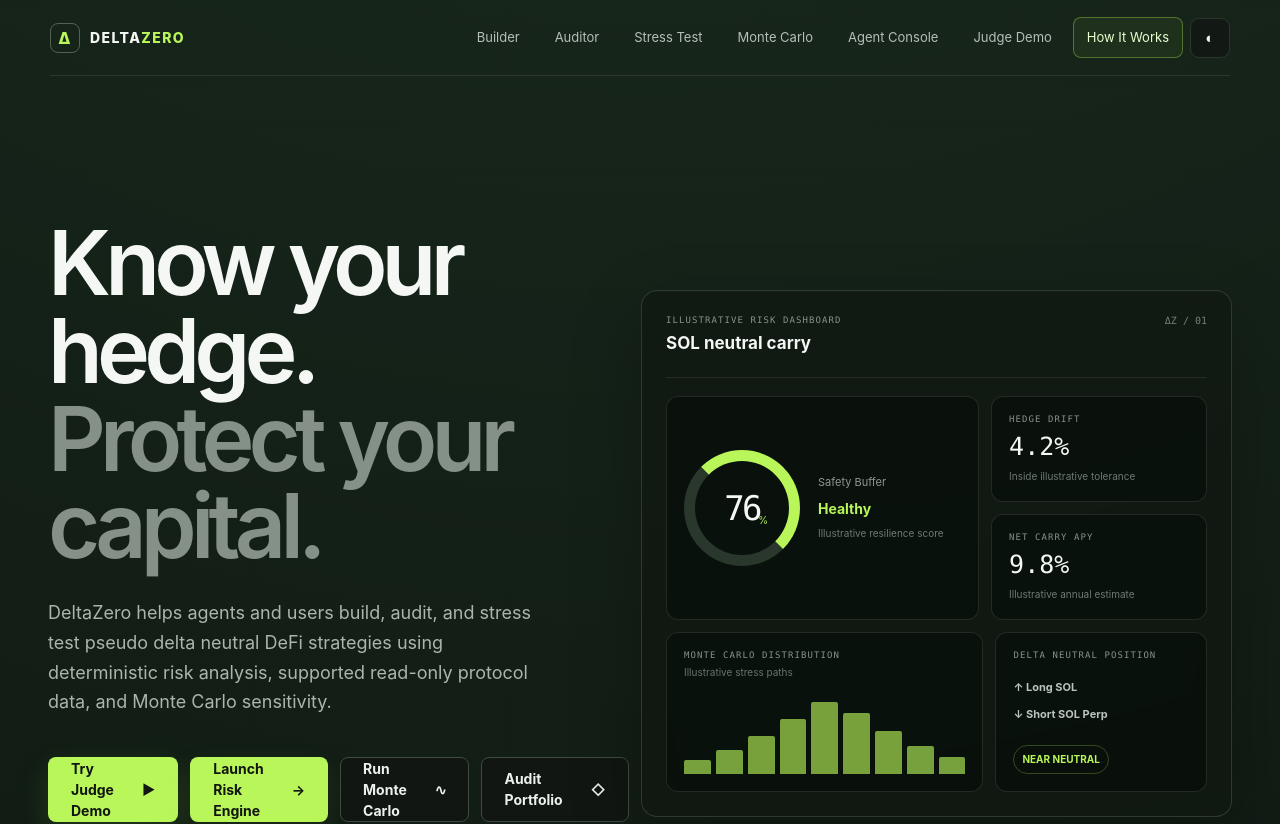
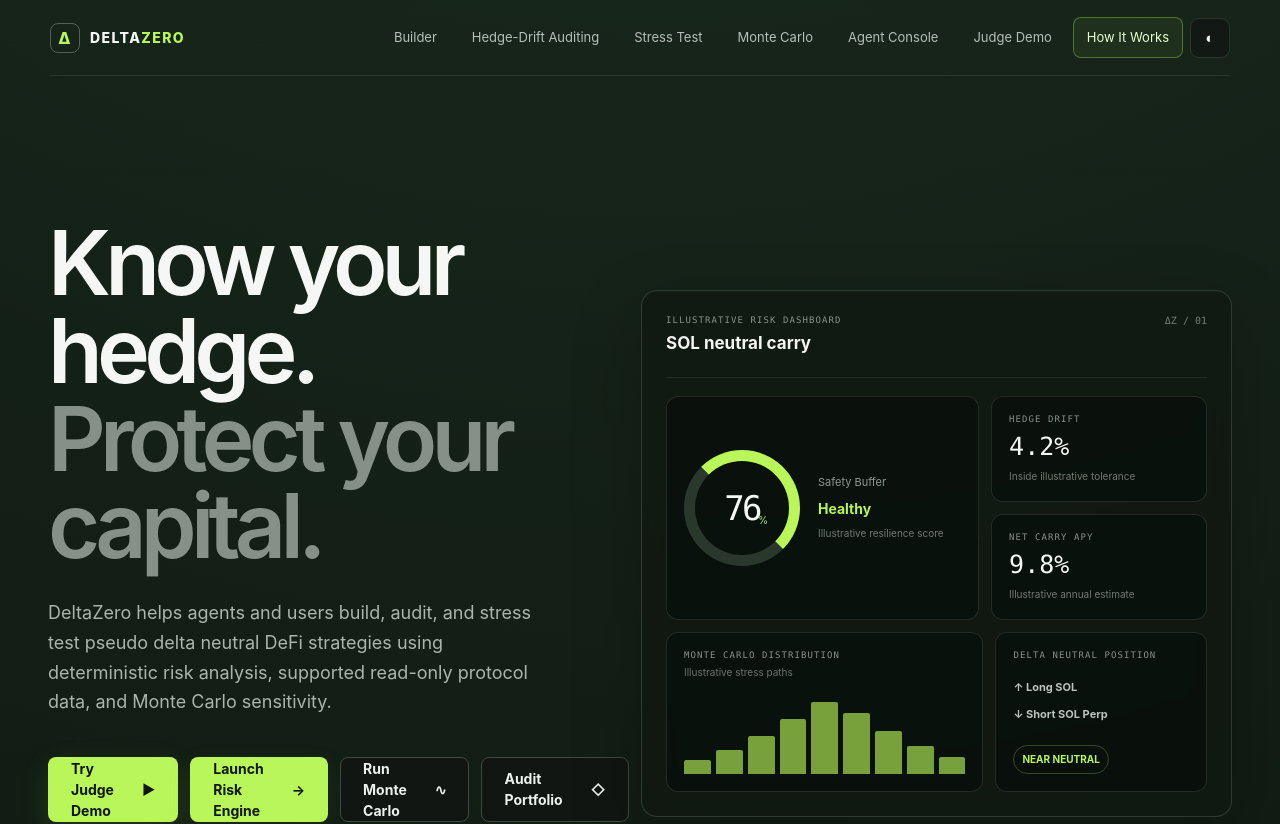
Before and after one commit to Teecash96/DeltaZero, a Next.js app in the folder frontend/: page / in a window 1280 px wide. Shown: the top 824 px of the page. Built offline with nearby package versions, Linux system fonts and the light colour scheme.

Commit message:
refactor: clarify hedge drift auditing product

```diff
--- a/frontend/app/page.tsx
+++ b/frontend/app/page.tsx
@@ -63,11 +63,11 @@
   {
     href: "/auditor",
     number: "02",
-    title: "Position Auditor",
+    title: "Hedge-Drift Auditing",
     description:
       "Analyzes an existing long, short, and collateral structure for current health and corrective action.",
     bullets: ["Current health", "Hedge drift", "Capital risk", "Safety Buffer", "Corrective action"],
-    action: "Open Auditor",
+    action: "Analyze Hedge Drift",
   },
   {
     href: "/stress-test",
--- a/frontend/components/agent-operator-console.tsx
+++ b/frontend/components/agent-operator-console.tsx
@@ -62,7 +62,7 @@
     auditStarted.current = true;
     setState("attention");
     append("DRIFT DETECTED", `Hedge drift reached ${drift.toFixed(1)}%, above the ${thresholds[riskTolerance]}% operator policy.`, "warning");
-    append("API CALL", "Requesting a live DeltaZero Position Audit.");
+    append("API CALL", "Requesting live DeltaZero Hedge-Drift Analysis.");
 
     void auditStrategy({
       asset: "SOL",
@@ -83,7 +83,7 @@
         append("PAYMENT REQUIRED", challengeSummary(error), "warning");
         append("AGENT PAUSED", "Open demo access for recording, or complete payment through an Agentic Wallet client. The browser did not sign or transfer funds.", "neutral");
       } else {
-        append("AUDIT FAILED", error instanceof Error ? error.message : "The audit could not be completed.", "critical");
+        append("HEDGE CHECK FAILED", error instanceof Error ? error.message : "The hedge-drift analysis could not be completed.", "critical");
       }
     });
   }, [drift, riskTolerance, state]);
@@ -158,7 +158,7 @@
         <article><span>02</span><strong>Pay or pause</strong><p>Never fabricate settlement or silently bypass x402.</p></article>
         <article><span>03</span><strong>Simulate</strong><p>Generate a proposal and measure its effect before approval.</p></article>
         <article><span>04</span><strong>Approve</strong><p>Require explicit user or policy authority before execution.</p></article>
-        <article><span>05</span><strong>Verify</strong><p>Re-audit after an authorized adapter reports completion.</p></article>
+        <article><span>05</span><strong>Verify</strong><p>Recheck hedge drift after an authorized adapter reports completion.</p></article>
       </section>
     </div>
   );
--- a/frontend/components/judge-demo.tsx
+++ b/frontend/components/judge-demo.tsx
@@ -20,7 +20,7 @@
   },
   audit: {
     step: "02",
-    label: "Audit",
+    label: "Hedge-Drift Auditing",
     title: "Detect hedge drift",
     question: "Is a $3,800 long against a $3,000 short still neutral?",
     input: ["Long $3,800", "Short $3,000", "Collateral $1,200", "Medium risk"],
--- a/frontend/components/report-polish.tsx
+++ b/frontend/components/report-polish.tsx
@@ -164,7 +164,7 @@
 
 const progressTitles: Record<ProgressKind, string> = {
   builder: "Analyzing strategy",
-  auditor: "Auditing position",
+  auditor: "Analyzing hedge drift",
   "stress-test": "Simulating portfolio stress",
   wallet: "Auditing wallet",
   "monte-carlo": "Running sensitivity analysis",
--- a/frontend/components/site-footer.tsx
+++ b/frontend/components/site-footer.tsx
@@ -26,7 +26,7 @@
           <span className="logo-mark">Δ</span>
           DELTA<span>ZERO</span>
         </Link>
-        <p>AI risk analyst for pseudo delta neutral DeFi strategies. Build. Audit. Stress test.</p>
+        <p>AI risk analyst for pseudo delta neutral DeFi strategies. Build. Measure hedge drift. Stress test.</p>
         <div className="footer-labs">
           <span className="footer-label">BUILT BY</span>
           <span className="footer-labs-brand">
--- a/frontend/components/site-header.tsx
+++ b/frontend/components/site-header.tsx
@@ -9,7 +9,7 @@
 
 const navItems = [
   { href: "/builder", label: "Builder" },
-  { href: "/auditor", label: "Auditor" },
+  { href: "/auditor", label: "Hedge-Drift Auditing" },
   { href: "/stress-test", label: "Stress Test" },
   { href: "/monte-carlo", label: "Monte Carlo" },
   { href: "/agent", label: "Agent Console" },
--- a/frontend/components/strategy-ui.tsx
+++ b/frontend/components/strategy-ui.tsx
@@ -42,12 +42,12 @@
     submit: "Analyze Strategy",
   },
   auditor: {
-    kicker: "Inspect the position",
-    title: "Position Auditor",
+    kicker: "Measure neutral alignment",
+    title: "Hedge-Drift Auditing",
     description:
       "Assess an existing long and short structure for hedge alignment, carry quality, and collateral resilience.",
     endpoint: "POST /strategy/audit",
-    submit: "Audit position",
+    submit: "Analyze hedge drift",
   },
   "stress-test": {
     kicker: "Pressure before the market",
@@ -606,13 +606,13 @@
 
 const reportNames: Record<Mode, string> = {
   builder: "AI Strategy Report",
-  auditor: "Position Risk Report",
+  auditor: "Hedge-Drift Report",
   "stress-test": "Scenario Risk Report",
 };
 
 const reportSections: Record<Mode, string> = {
   builder: "Builder",
-  auditor: "Auditor",
+  auditor: "Hedge-Drift Auditing",
   "stress-test": "Stress Test",
 };
 
```
Also changed, not shown: 1 other file (tests, documents, lock files or other folders).
